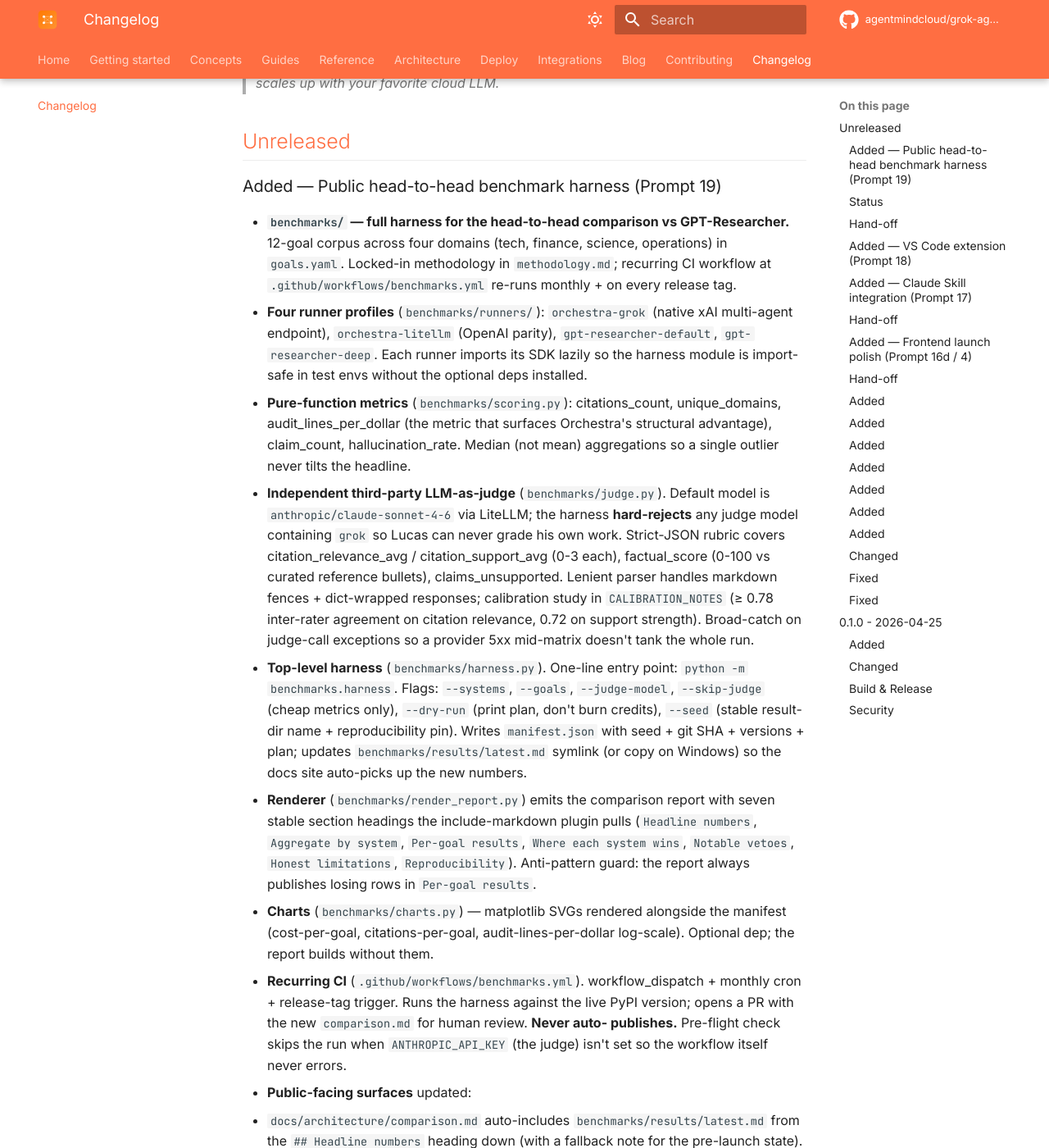
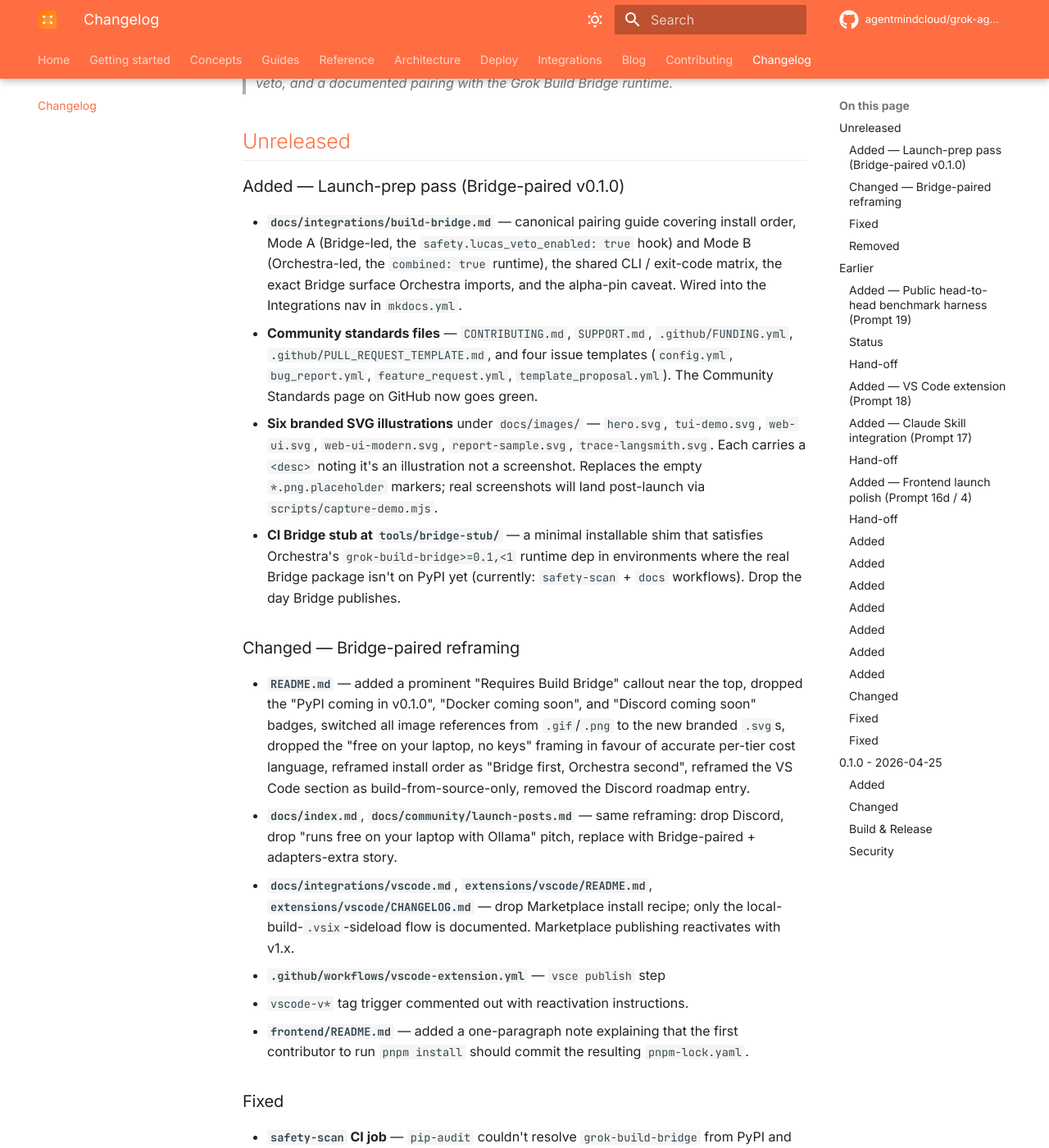
Before and after one commit to AgentMindCloud/grok-agent-orchestra, an MkDocs documentation site: the page built from docs/changelog.md, in a window 1280 px wide and 1400 px high, scrolled down 231 px. Shown: the whole window at 82% size. Built offline with MkDocs 1.6.1 and Material for MkDocs 9.7.7, drawn with Linux system fonts in a browser that asks for light colours; comment, search, counter and statistics services are not loaded; the version menu is left out; some of the changed text lies outside the part shown.

Commit message:
chore(launch-prep): close out the Bridge-paired v0.1.0 launch pass
VS Code extension: drop the Marketplace install recipe from
extensions/vscode/README.md + CHANGELOG.md; comment out the
`vsce publish` step + the `vscode-v*` tag trigger in
.github/workflows/vscode-extension.yml. The CI workflow still
runs lint + typecheck + esbuild bundle + `vsce package` on every
PR so the .vsix build stays honest. Marketplace publishing
reactivates with a v1.x release.

frontend/README.md: add a one-paragraph note explaining the
intentionally-absent pnpm-lock.yaml — the first contributor to
run `pnpm install` should commit the resulting lockfile.

CHANGELOG.md: add a `Launch-prep pass (Bridge-paired v0.1.0)`
section under [Unreleased] documenting every change in this pass
— the Bridge integration guide, community files, SVG
illustrations, README/launch reframing, the Marketplace
disablement, the CI fixes (Bridge stub, safety-scan filter,
langfuse drop), and the v1.0.0 tag removal. Updated the
"Headline for the next release" line to match the Bridge-paired
positioning.

Local v1.0.0 git tag has been deleted (it was never pushed; the
Bridge-paired release line uses v0.1.0).

Verified: 531 tests pass, ruff clean, `mkdocs build --strict` clean.

```diff
--- a/CHANGELOG.md
+++ b/CHANGELOG.md
@@ -4,10 +4,89 @@ All notable changes to this project are documented here. The format follows
 [Keep a Changelog](https://keepachangelog.com/en/1.1.0/) and this project
 adheres to [Semantic Versioning](https://semver.org/spec/v2.0.0.html).
 
-> **Headline for the next release:** *Multi-agent research that runs free on
-> your laptop OR scales up with your favorite cloud LLM.*
+> **Headline for the next release:** *Bridge-paired v0.1.0 — visible
+> debate, enforceable Lucas veto, and a documented pairing with the
+> Grok Build Bridge runtime.*
 
 ## [Unreleased]
+
+### Added — Launch-prep pass (Bridge-paired v0.1.0)
+
+- **`docs/integrations/build-bridge.md`** — canonical pairing guide
+  covering install order, Mode A (Bridge-led, the
+  `safety.lucas_veto_enabled: true` hook) and Mode B (Orchestra-led,
+  the `combined: true` runtime), the shared CLI / exit-code matrix,
+  the exact Bridge surface Orchestra imports, and the alpha-pin
+  caveat. Wired into the Integrations nav in `mkdocs.yml`.
+- **Community standards files** — `CONTRIBUTING.md`, `SUPPORT.md`,
+  `.github/FUNDING.yml`, `.github/PULL_REQUEST_TEMPLATE.md`, and four
+  issue templates (`config.yml`, `bug_report.yml`,
+  `feature_request.yml`, `template_proposal.yml`). The Community
+  Standards page on GitHub now goes green.
+- **Six branded SVG illustrations** under `docs/images/` —
+  `hero.svg`, `tui-demo.svg`, `web-ui.svg`, `web-ui-modern.svg`,
+  `report-sample.svg`, `trace-langsmith.svg`. Each carries a
+  `<desc>` noting it's an illustration not a screenshot. Replaces
+  the empty `*.png.placeholder` markers; real screenshots will land
+  post-launch via `scripts/capture-demo.mjs`.
+- **CI Bridge stub at `tools/bridge-stub/`** — a minimal installable
+  shim that satisfies Orchestra's `grok-build-bridge>=0.1,<1`
+  runtime dep in environments where the real Bridge package isn't on
+  PyPI yet (currently: `safety-scan` + `docs` workflows). Drop the
+  day Bridge publishes.
+
+### Changed — Bridge-paired reframing
+
+- **`README.md`** — added a prominent "Requires Build Bridge" callout
+  near the top, dropped the "PyPI coming in v0.1.0", "Docker coming
+  soon", and "Discord coming soon" badges, switched all image
+  references from `.gif`/`.png` to the new branded `.svg`s, dropped
+  the "free on your laptop, no keys" framing in favour of accurate
+  per-tier cost language, reframed install order as "Bridge first,
+  Orchestra second", reframed the VS Code section as
+  build-from-source-only, removed the Discord roadmap entry.
+- **`docs/index.md`**, **`docs/community/launch-posts.md`** — same
+  reframing: drop Discord, drop "runs free on your laptop with
+  Ollama" pitch, replace with Bridge-paired + adapters-extra story.
+- **`docs/integrations/vscode.md`**, **`extensions/vscode/README.md`**,
+  **`extensions/vscode/CHANGELOG.md`** — drop Marketplace install
+  recipe; only the local-build-`.vsix`-sideload flow is documented.
+  Marketplace publishing reactivates with v1.x.
+- **`.github/workflows/vscode-extension.yml`** — `vsce publish` step
+  + `vscode-v*` tag trigger commented out with reactivation
+  instructions.
+- **`frontend/README.md`** — added a one-paragraph note explaining
+  that the first contributor to run `pnpm install` should commit
+  the resulting `pnpm-lock.yaml`.
+
+### Fixed
+
+- **`safety-scan` CI job** — `pip-audit` couldn't resolve
+  `grok-build-bridge` from PyPI and bailed before scanning the rest
+  of the deps. Filter the line out before passing
+  `requirements.txt` to pip-audit (an unpublished package can't
+  have a known CVE).
+- **`docs` CI job** — `mkdocstrings` imports `grok_orchestra.*` to
+  render API reference pages, which transitively imports
+  `grok_build_bridge`. Install the new `tools/bridge-stub/` shim
+  before installing Orchestra.
+- **Latent `[tracing]` ResolutionImpossible** — `langfuse 2.x` pins
+  `packaging<25` while every published `xai-sdk` pins
+  `packaging>=25,<26`, so `pip install [tracing]` has been broken
+  since the project started. Drop `langfuse` from the `tracing`
+  extra (`langsmith` + `opentelemetry` remain). Update the runtime
+  ImportError hint in `grok_orchestra/tracing/langfuse_tracer.py` to
+  recommend the OTLP tracer or a manual langfuse install. The
+  langfuse 3.x adapter migration is queued for a later release.
+
+### Removed
+
+- Local `v1.0.0` git tag (was never pushed; aspirational; the
+  Bridge-paired release line uses `v0.1.0`).
+- The empty `docs/images/*.png.placeholder` marker files (replaced
+  by the real SVG illustrations).
+
+## Earlier
 
 ### Added — Public head-to-head benchmark harness (Prompt 19)
 
--- a/extensions/vscode/CHANGELOG.md
+++ b/extensions/vscode/CHANGELOG.md
@@ -2,7 +2,10 @@
 
 ## [0.1.0] — Unreleased
 
-Initial release. Tracks the parent repo's v1.0.0 baseline.
+Initial release. Tracks the parent repo's v0.1.0 (Bridge-paired)
+baseline. Marketplace publishing is intentionally disabled until a
+v1.x release — the extension is build-from-source-only and ships as
+a `.vsix` you sideload with `code --install-extension`.
 
 ### Added
 
@@ -24,12 +27,13 @@ Initial release. Tracks the parent repo's v1.0.0 baseline.
 - Auto-detected transport: prefers `grok-orchestra` CLI on PATH;
   falls back to `agentOrchestra.serverUrl` (FastAPI). Bearer-token
   auth via `agentOrchestra.remoteToken`.
-- Marketplace SVG sources (`media/icon.svg`, `media/banner.svg`)
-  with regeneration steps in `media/README.md`.
+- Branded SVG sources (`media/icon.svg`, `media/banner.svg`) used
+  for the bundled `.vsix`; regeneration steps in `media/README.md`.
 - Smoke test (`test/extension.test.ts`) covering command
   registration, view-container contribution, schema contribution,
   and activation.
 - CI workflow (`.github/workflows/vscode-extension.yml`) running
-  lint + typecheck + esbuild bundle + `vsce package` on every PR;
-  publishing to the Marketplace via `vsce publish` on
-  `vscode-v*` tags.
+  lint + typecheck + esbuild bundle + `vsce package` on every PR
+  so the `.vsix` build stays honest. The `vsce publish` step and
+  the `vscode-v*` tag trigger are commented out — Marketplace
+  publishing reactivates with a v1.x release.
```
Also changed, not shown: extensions/vscode/README.md (+22 -8 lines), frontend/README.md (+6 -0 lines), 1 other file.
